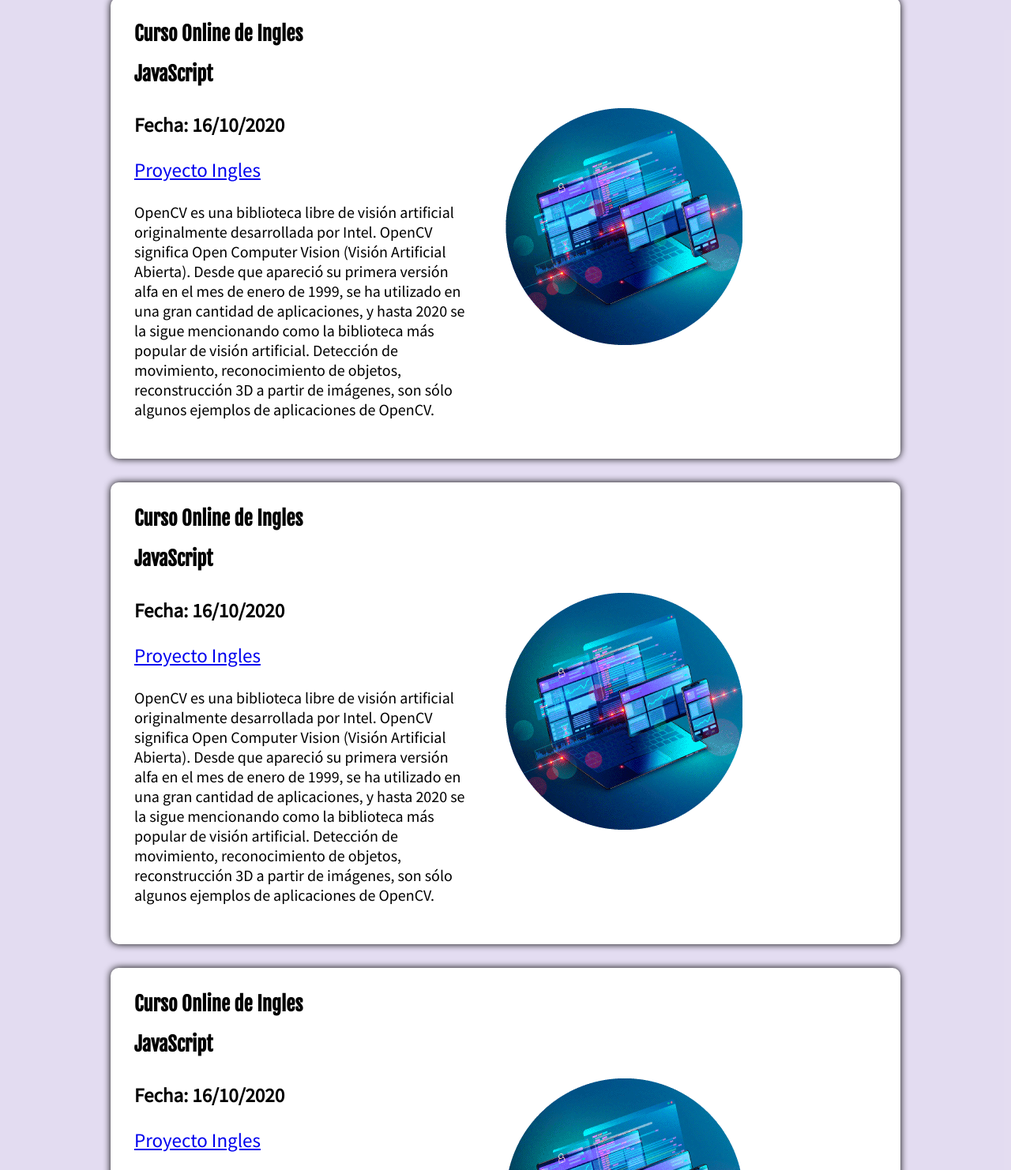
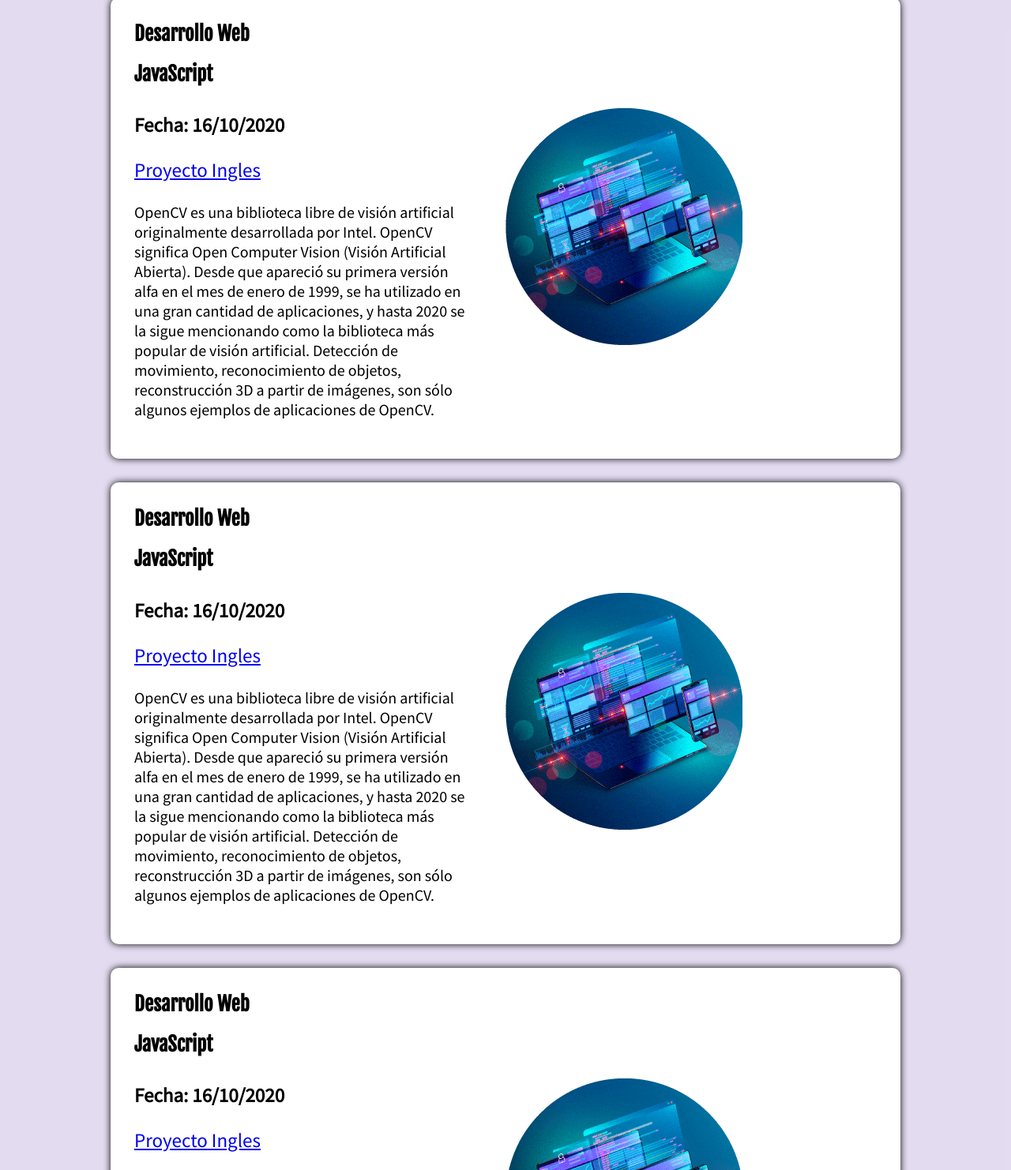
Before and after one commit to Luis-isc1997/Portafolio, a plain HTML site: page index.html in a window 1280 px wide. Shown: the part 471-1953 px from the top of the page at 79% size. Drawn offline with Linux system fonts and the light colour scheme.

Commit message:
Update index.html

```diff
--- a/index.html
+++ b/index.html
@@ -41,7 +41,7 @@
 		<h2>Proyectos</h2>
 		<article class="proyect">
 		<div class="proyect-left">
-		<h3 class="proyect-title">Curso Online de Ingles</h3>
+		<h3 class="proyect-title">Desarrollo Web</h3>
 		<h4 class="proyect-language">JavaScript</h4>
 		<p class="proyect-date"><Strong>Fecha: 16/10/2020</strong></p>
 		<p class="proyect-link"><a href="#">Proyecto Ingles</a></p>
@@ -58,7 +58,7 @@
 		</article>
 				<article class="proyect">
 		<div class="proyect-left">
-		<h3 class="proyect-title">Curso Online de Ingles</h3>
+		<h3 class="proyect-title">Desarrollo Web</h3>
 		<h4 class="proyect-language">JavaScript</h4>
 		<p class="proyect-date"><Strong>Fecha: 16/10/2020</strong></p>
 		<p class="proyect-link"><a href="#">Proyecto Ingles</a></p>
@@ -75,7 +75,7 @@
 		</article>
 				<article class="proyect">
 		<div class="proyect-left">
-		<h3 class="proyect-title">Curso Online de Ingles</h3>
+		<h3 class="proyect-title">Desarrollo Web</h3>
 		<h4 class="proyect-language">JavaScript</h4>
 		<p class="proyect-date"><Strong>Fecha: 16/10/2020</strong></p>
 		<p class="proyect-link"><a href="#">Proyecto Ingles</a></p>
@@ -92,7 +92,7 @@
 		</article>
 				<article class="proyect">
 		<div class="proyect-left">
-		<h3 class="proyect-title">Curso Online de Ingles</h3>
+		<h3 class="proyect-title">Desarrollo Web</h3>
 		<h4 class="proyect-language">JavaScript</h4>
 		<p class="proyect-date"><Strong>Fecha: 16/10/2020</strong></p>
 		<p class="proyect-link"><a href="#">Proyecto Ingles</a></p>
```
